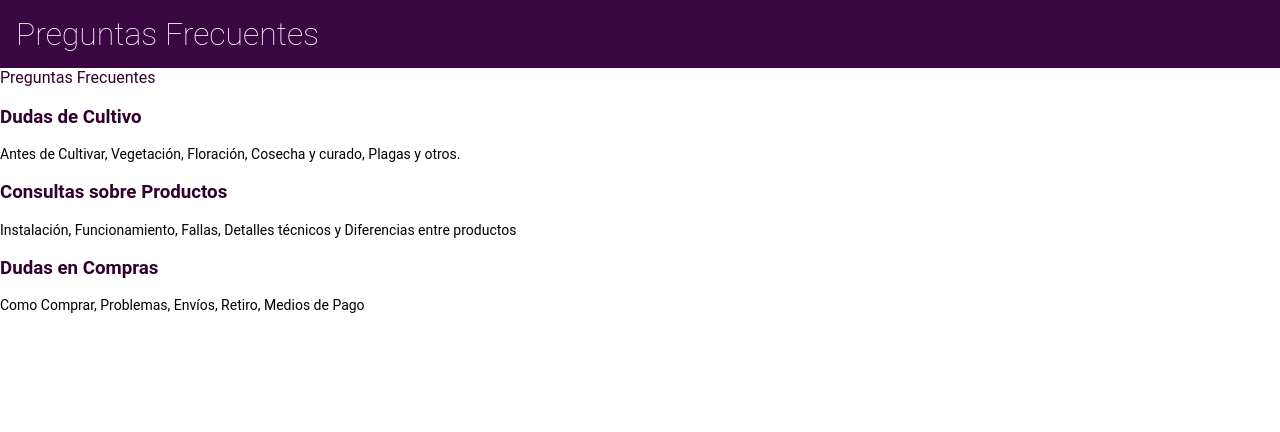
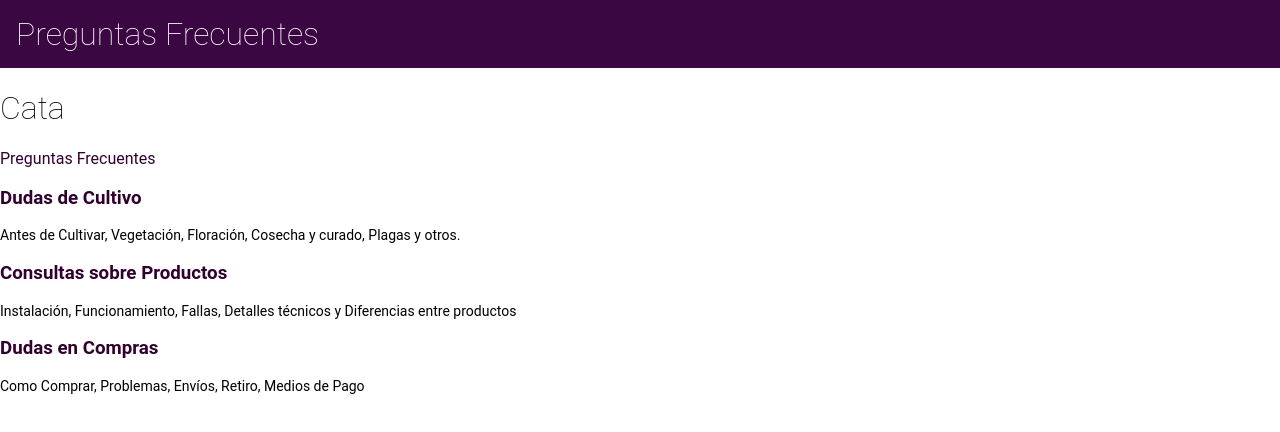
Before and after one commit to Matiasruizr/Preguntas_Frecuentes_Vue, a Vue app: page / in a window 1280 px wide. Shown: the top 432 px of the page. Built offline with nearby package versions, Linux system fonts and the light colour scheme.

Commit message:
comentarioscata

```diff
--- a/src/components/Externos/upList.vue
+++ b/src/components/Externos/upList.vue
@@ -1,6 +1,6 @@
 <template>
 <div class="upList">
-{{cata}}
+<h1>Cata</h1>
 <span v-for="element in upList" :key="element.name"><a @click="clickUpList(element)">{{element.name}}<span v-if="upList.length > 1 && upList.indexOf(element) != upList.length -1" > > </span></a>
 
   </span>
```
